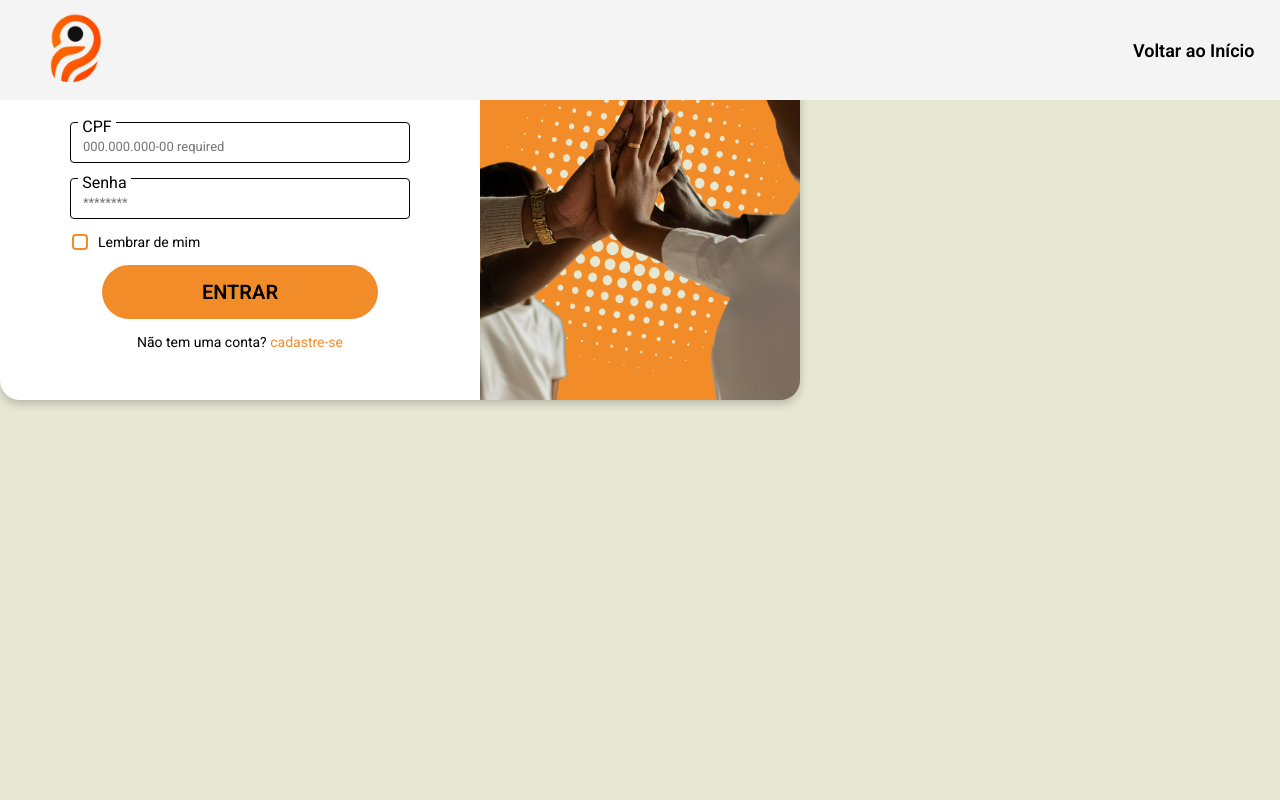
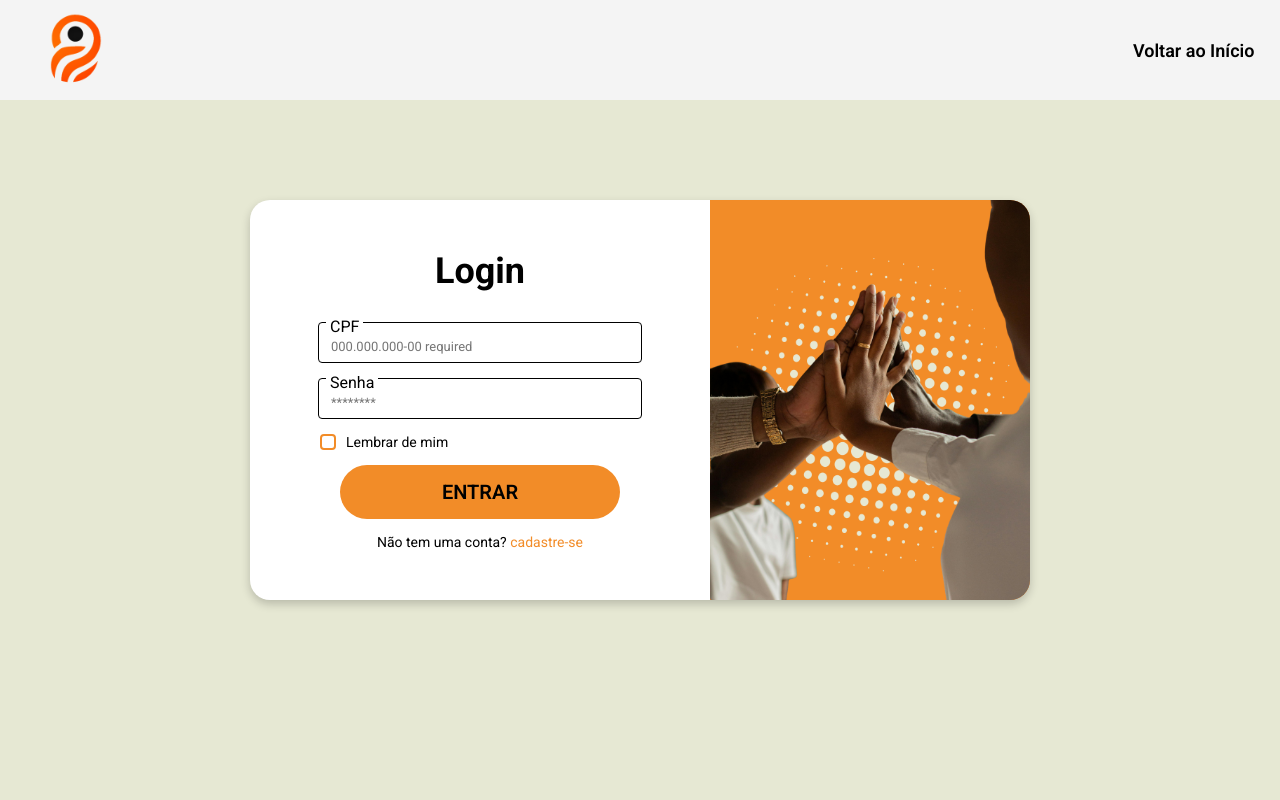
Before and after one commit to SophiaMartini/HR-SYSTEM, a PHP site: page /login.html in a window 1280 px wide. Run offline with PHP 8.4, Linux system fonts and the light colour scheme.

Commit message:
excluindo a tag main e alguma alteração minima no css

```diff
--- a/src/css/login.css
+++ b/src/css/login.css
@@ -38,9 +38,10 @@ p {
 }
 
 .formulario-de-entrada {
+    margin: 10px 20px;
     display: flex;
     width: 100vh;
-    max-width: auto;
+    max-width:  780px;
     max-height: 520px;
     background-color: #fff;
     border-radius: 20px;
@@ -163,7 +164,8 @@ form {
 
 #btn-login {
     background-color: #f28c28;
-    padding: 15px 100px;
+    width: 70%;
+    padding: 15px 50px;
     margin-top: 15px;
     border: none;
     border-radius: 50px;
@@ -173,5 +175,5 @@ form {
 }
 #btn-login:hover {
     background-color: #f27228;
-    transform:scale(102%);;
+    transform:scale(101%);;
 }
--- a/src/login.html
+++ b/src/login.html
@@ -24,8 +24,6 @@
 </head>
 <body>
 <header id="header-login">Ç</header>
-
-<main class="main-content">
     <div class="formulario-de-entrada">
         <form action="" id="login_form">
             <h1 class="tittle">Login</h1>
@@ -52,9 +50,6 @@
         <div class="img">
             <img src="assets/imgs/img-login.png" alt="Imagem do Login">
         </div>
-
     </div>
-</main>
-
 </body>
 </html>
```
